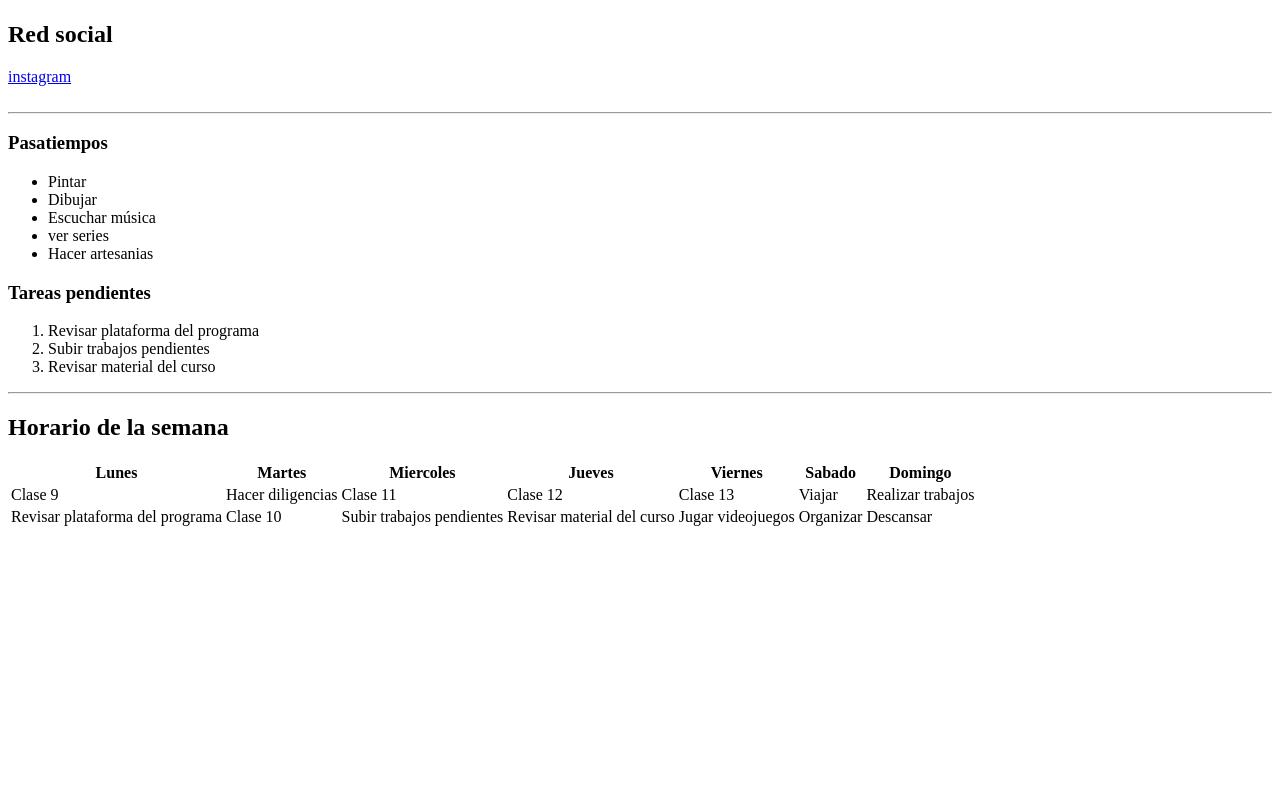
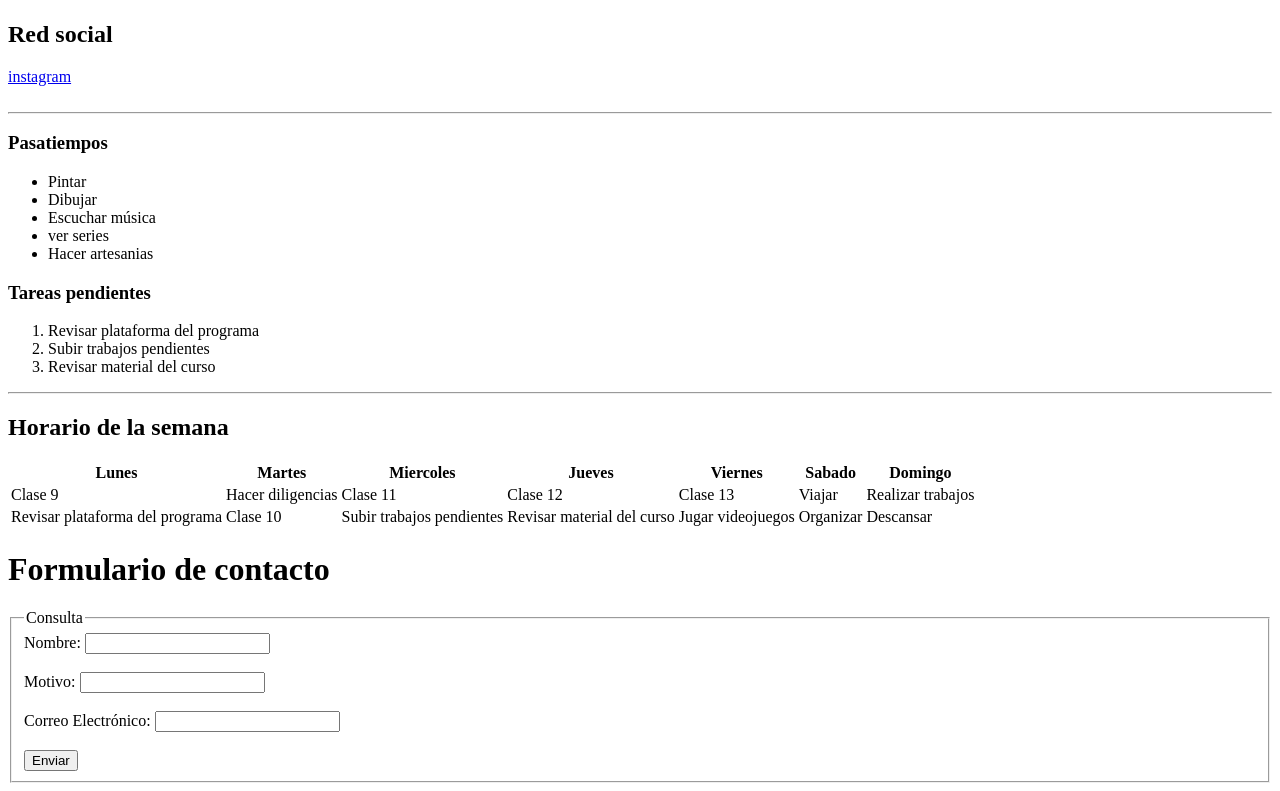
Before and after one commit to alejandrarivb/SOBREMI, a plain HTML site: page index.html in a window 1280 px wide. Shown: the part 564-1355 px from the top of the page. Before the commit the page ends 1101 px from the top, so only its background shows below. Drawn offline with Linux system fonts and the light colour scheme.

Commit message:
se creó un formulario

```diff
--- a/index.html
+++ b/index.html
@@ -80,6 +80,30 @@
 		</tbody>
 	</table>
 
+	<h1>Formulario de contacto</h1>
+
+    <form action="/enviar" method="POST">
+
+        <fieldset>
+            <legend>Consulta</legend>
+
+            <label for="nombre">Nombre:</label>
+            <input type="text" id="nombre" name="nombre" required>
+            <br><br>
+
+            <label for="text">Motivo:</label>
+            <input type="text" id="motivo" name="motivo" required>
+            <br><br>
+
+            <label for="email">Correo Electrónico:</label>
+            <input type="email" id="email" name="email" required>
+            <br><br>
+
+            <button type="submit">Enviar</button>
+        </fieldset>
+
+    </form>
+
 
 </body>
 </html>
```
